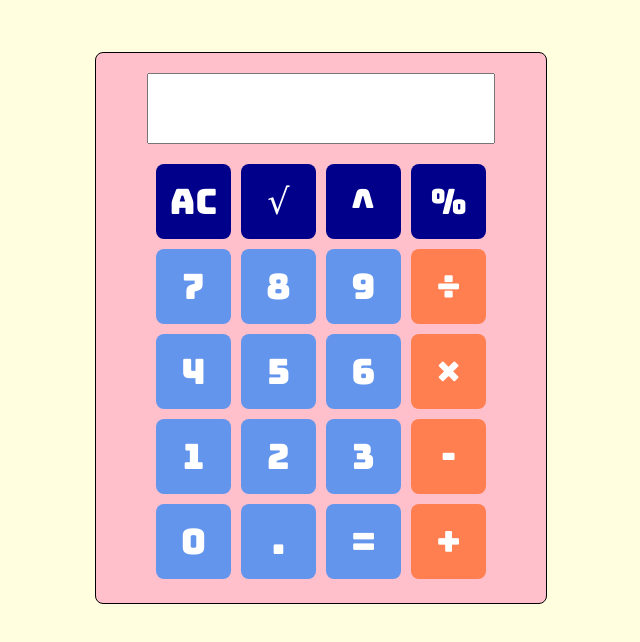
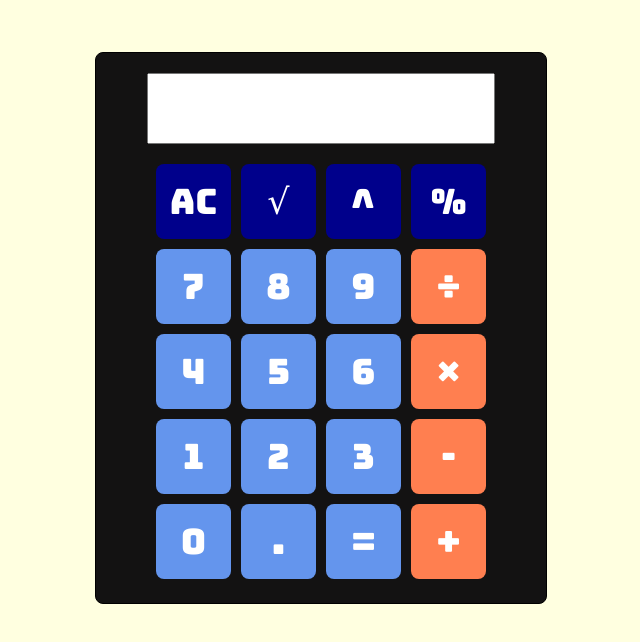
Before and after one commit to abauer151/calculator, a plain HTML site: page index.html in a window 1280 px wide. Shown: the whole page, without its empty margins (319-959 px from the left). Drawn offline with Linux system fonts and the light colour scheme.

Commit message:
color modifications made to calculator

```diff
--- a/style.css
+++ b/style.css
@@ -98,7 +98,3 @@ button {
 .top-row button {
     background-color: darkblue;
 }
-
-div.calculator {
-    background-color: pink;
-}
```
